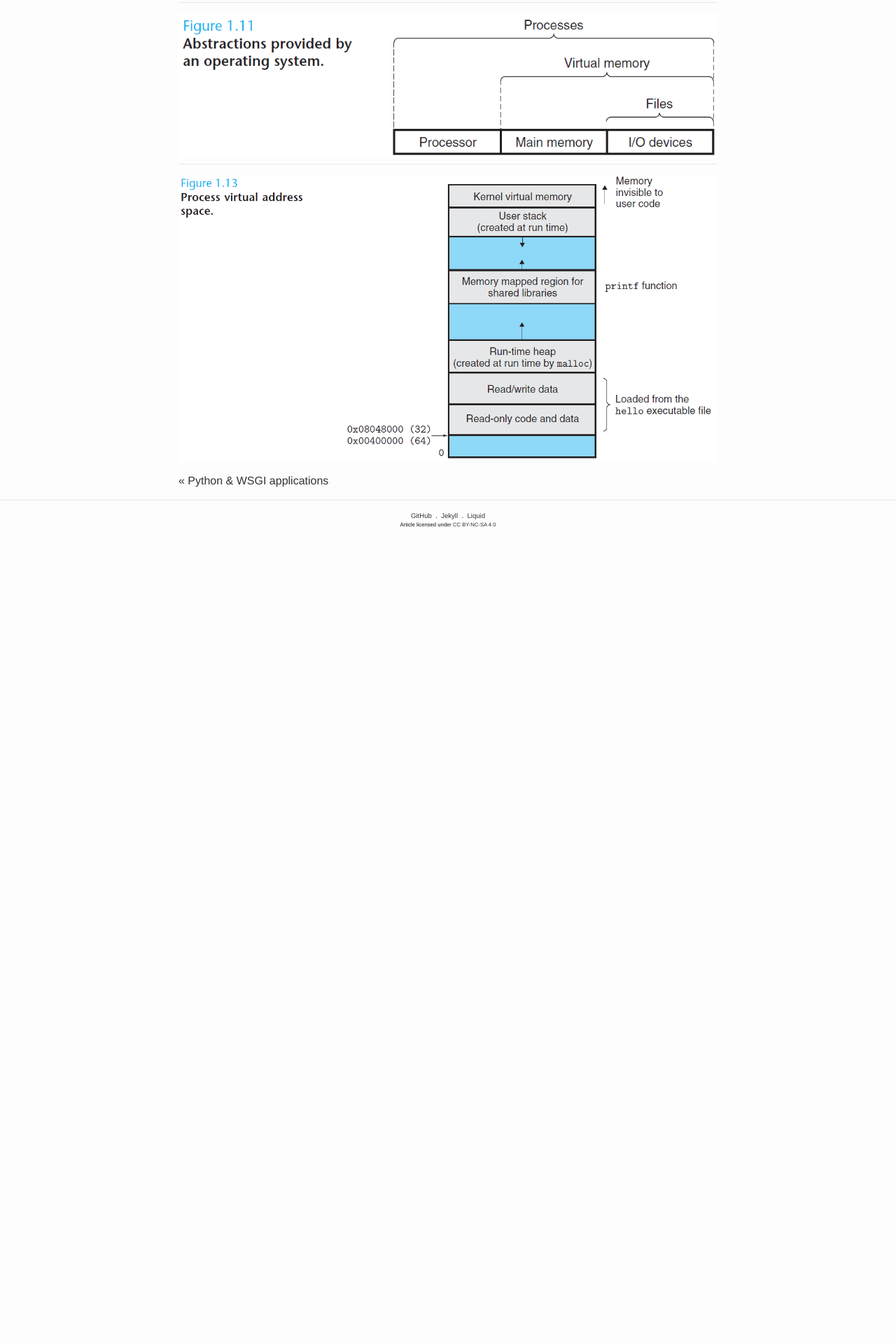
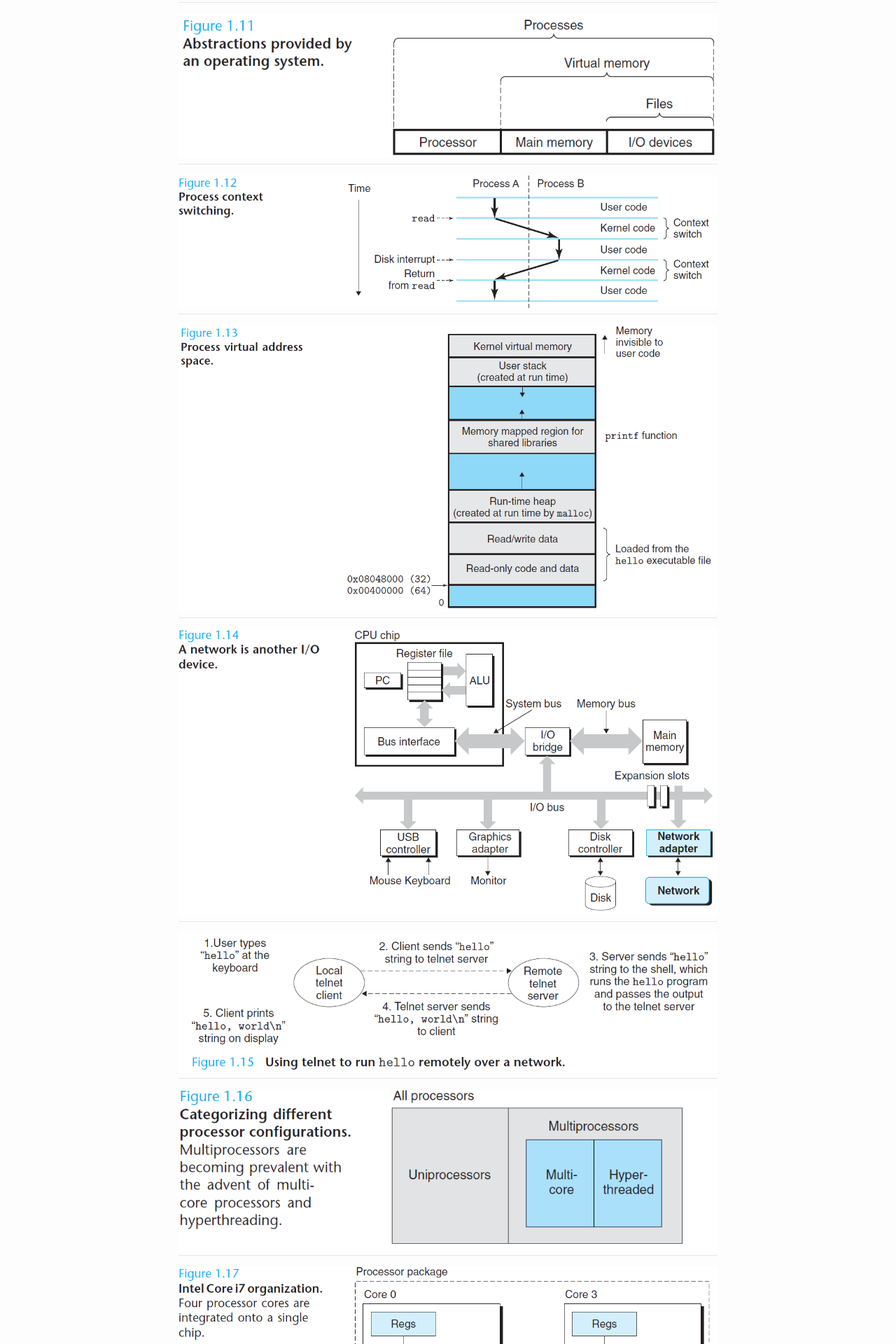
Before and after one commit to ousiax/ousiax.github.io, a Jekyll site: the page built from _posts/2016-07-29-a-tour-of-computer-systems.md, in a window 1280 px wide. Shown: the part 4454-6374 px from the top of the page at 70% size. Built offline with Jekyll 4.4.1, drawn with Linux system fonts in a browser that asks for light colours; comment, search, counter and statistics services are not loaded; before the commit the page ends 5225 px from its top, so only the background shows below that.

Commit message:
Update 2016-07-29-a-tour-of-computer-systems.md

```diff
--- a/_posts/2016-07-29-a-tour-of-computer-systems.md
+++ b/_posts/2016-07-29-a-tour-of-computer-systems.md
@@ -89,4 +89,28 @@ I/O device.
 
 ---
 
-![Process virtual address space](/assets/images/computer_systems/0113_process_virtual_address_space.png)
+ ![Process virtual address space](/assets/images/computer_systems/0112_process_context_switching.png)
+
+ ---
+
+ ![Process virtual address space](/assets/images/computer_systems/0113_process_virtual_address_space.png)
+
+ ---
+
+ ![Process virtual address space](/assets/images/computer_systems/0114_a_network_is_another_i_o_device.png)
+
+ ---
+
+ ![Process virtual address space](/assets/images/computer_systems/0115_using_telnet_to_run_hello_remotely_over_a_network.png)
+
+ ---
+
+ ![Process virtual address space](/assets/images/computer_systems/0116_categorizing_different_processor_configurations.png)
+
+ ---
+
+ ![Process virtual address space](/assets/images/computer_systems/0117_intel_core_i7_organization.png)
+
+ ---
+
+ ![Process virtual address space](/assets/images/computer_systems/0118_some_abstractions_provided_by_a_computer_system.png)
```
Also changed, not shown: assets/images/computer_systems/0112_process_context_switching.png (added), assets/images/computer_systems/0114_a_network_is_another_i_o_device.png (added), assets/images/computer_systems/0115_using_telnet_to_run_hello_remotely_over_a_network.png (added), assets/images/computer_systems/0116_categorizing_different_processor_configurations.png (added), assets/images/computer_systems/0117_intel_core_i7_organization.png (added), assets/images/computer_systems/0118_some_abstractions_provided_by_a_computer_system.png (added), assets/images/computer_systems/404.png (deleted).
